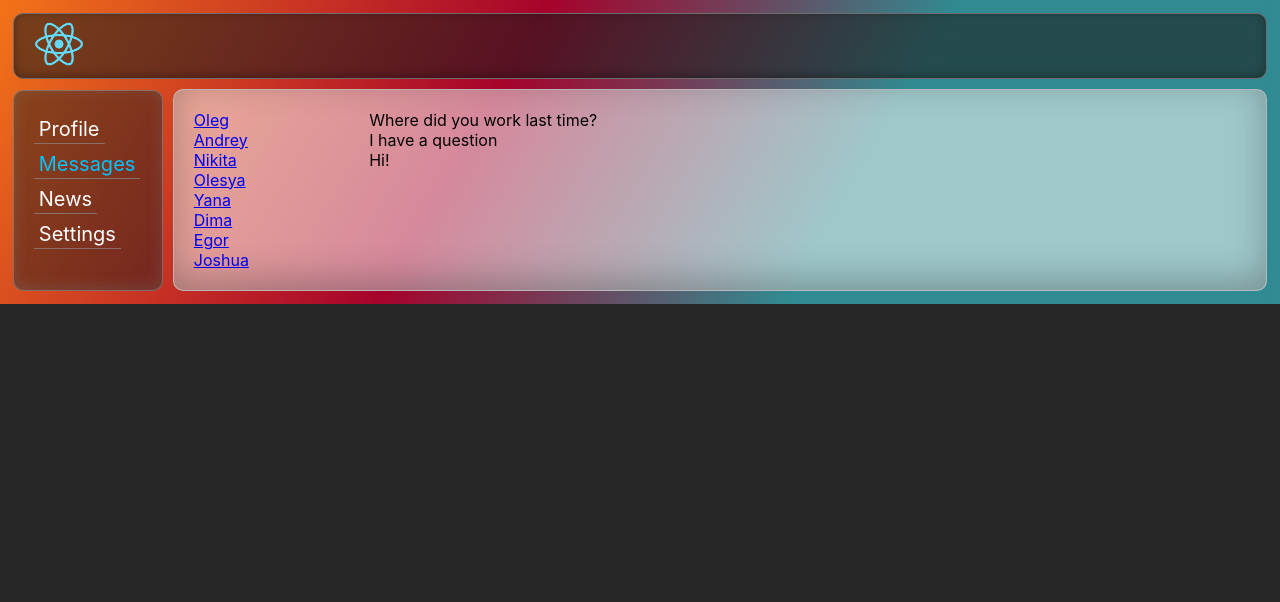
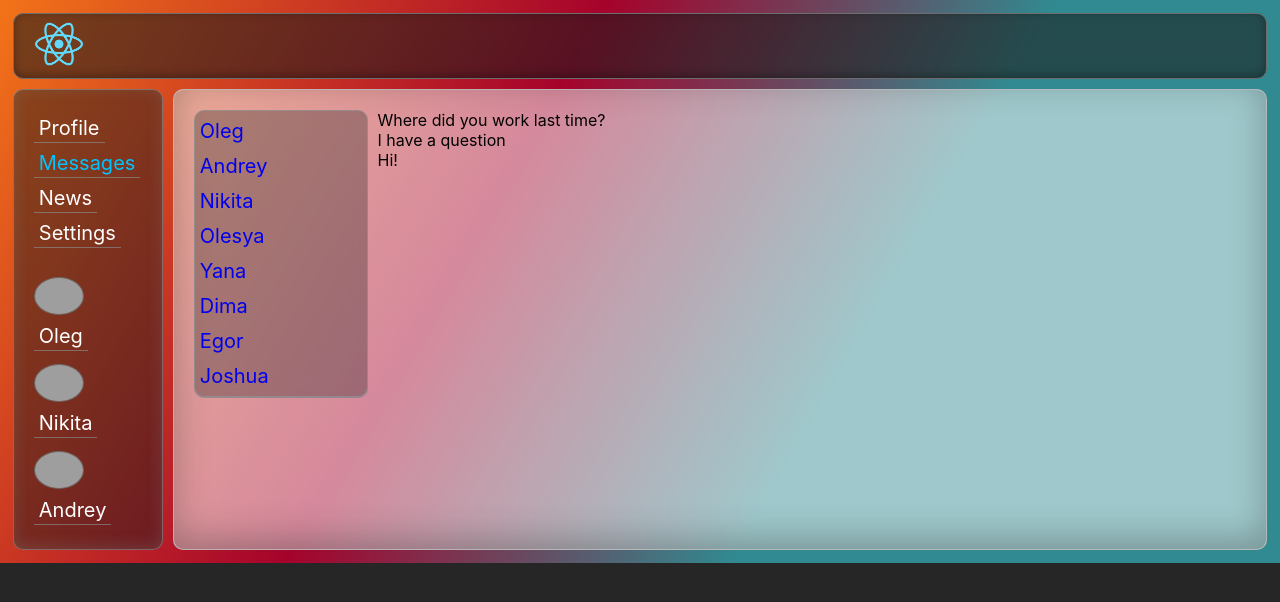
Before and after one commit to yaroslavom/Social-network, a React (Create React App) app: page /dialogs in a window 1280 px wide. Shown: the top 602 px of the page. Built offline with nearby package versions, Linux system fonts and the light colour scheme; grey boxes are pictures that could not be loaded.

Commit message:
meet with ref()

```diff
--- a/src/App.css
+++ b/src/App.css
@@ -6,6 +6,10 @@ html {
   max-width: 100%;
   max-height: 100%;
   box-sizing: border-box;
+}
+
+a {
+  text-decoration: none;
 }
 
 .background_gradient {
@@ -43,18 +47,18 @@ header .header_logo img {
   -webkit-backdrop-filter: blur( 9.0px );
   border-radius: 10px;
   border: 1px solid rgba(139, 159, 163, 0.548);
-  margin-top: 1%;
   padding: 5px 20px;
   grid-area: menu;
   box-shadow: inset 0 -2px 15px rgba(121, 120, 120, 0.33);
+
 }
 
-.menu .menu_list {
+.menu ul {
   padding-inline-start: 0px;
   list-style: none;
 }
 
-.menu .menu_list li a {
+.menu li .hover_effect {
   color: #fff;
   font-size: 20px;
   line-height: 35px;
@@ -63,15 +67,26 @@ header .header_logo img {
   box-shadow: inset 0 -1px #8b9fa38c;
 }
 
-.menu .menu_list li a:hover {
+.menu li .hover_effect:hover  {
   box-shadow: inset 0 -1.5em rgba(29, 29, 29, 0.466);
   border: 1px solid #6b6b6b;
   border-radius: 5px;
   margin-left: -1px;
 }
 
-.menu .menu_list li a.active{
+.menu li a.active{
   color:rgb(0, 195, 255);
+}
+
+.menu .menu_friends li{
+  padding-top: 10px;
+  text-decoration: none;
+}
+
+.menu .menu_friends img{
+  width: 50px;
+  border-radius: 50%;
+  border: 1px solid dimgray;
 }
 
 .content {
--- a/src/App.js
+++ b/src/App.js
@@ -15,8 +15,8 @@ const App = (props) => {
           <Navbar />
             <section className="content">
               <div className="content_wrapper">
-                  <Route path='/dialogs' render={ () => < Dialogs messages={ props.messages} dialogs={props.dialogs} />}/>
-                  <Route path='/profile' render={ () => < Profile posts={props.posts}/>}/>
+                  <Route path='/dialogs' render={ () => < Dialogs messagesPage={props.state.messagesPage} />}/>
+                  <Route path='/profile' render={ () => < Profile profilePage={props.state.profilePage} />}/>
               </div>
             </section>
         </div>
--- a/src/components/Dialogs/Dialogs.jsx
+++ b/src/components/Dialogs/Dialogs.jsx
@@ -5,10 +5,10 @@ import DialogItem from "./DialogItem/DialogItem";
 
 const Dialogs = (props) => {
   // Create Dialogs with Messages, use date in props from index.js
-  let messagesEl = props.messages.map((el) => (
+  let messagesEl = props.messagesPage.messages.map((el) => (
     <Message message={el.message} />
   ));
-  let dialogsEl = props.dialogs.map((el) => (
+  let dialogsEl = props.messagesPage.dialogs.map((el) => (
     <DialogItem name={el.name} id={el.id} />
   ));
 
--- a/src/components/Dialogs/Dialogs.module.css
+++ b/src/components/Dialogs/Dialogs.module.css
@@ -1,8 +1,30 @@
 .content_dialogs {
     display: grid;
     grid-template-columns: 2fr 10fr;
+    grid-gap: 10px;
 }
 
 .dialogs_items .active {
     color:rgb(24, 188, 238);
 }
+
+.dialogs_items {
+    background-color: rgba(29, 29, 29, 0.308);
+    backdrop-filter: blur( 9.0px );
+    -webkit-backdrop-filter: blur( 9.0px );
+    border-radius: 10px;
+    border: 1px solid rgba(139, 159, 163, 0.548);
+    padding: 5px 20px;
+    box-shadow: inset 0 -2px 15px rgba(121, 120, 120, 0.33);
+
+    color: #fff;
+    font-size: 20px;
+    line-height: 35px;
+    text-decoration: none;
+    padding: 3px 5px;
+    box-shadow: inset 0 -1px #8b9fa38c;
+}
+
+.messages {
+
+}
--- a/src/components/Navbar/Navbar.jsx
+++ b/src/components/Navbar/Navbar.jsx
@@ -6,16 +6,47 @@ const Navbar = () => {
     <nav className="menu">
       <ul className="menu_list">
         <li>
-          <NavLink to="/profile">Profile</NavLink>
+          <NavLink className="hover_effect" to="/profile">
+            Profile
+          </NavLink>
         </li>
         <li>
-          <NavLink to="/dialogs">Messages</NavLink>
+          <NavLink className="hover_effect" to="/dialogs">
+            Messages
+          </NavLink>
         </li>
         <li>
-          <a href="#">News</a>
+          <a href="#" className="hover_effect">
+            News
+          </a>
         </li>
         <li>
-          <a href="#">Settings</a>
+          <a href="#" className="hover_effect">
+            Settings
+          </a>
+        </li>
+      </ul>
+      <ul className="menu_friends">
+        <li>
+          <a href="#">
+            <img src="https://encrypted-tbn0.gstatic.com/images?q=tbn:ANd9GcRMRJKEb3xKDCPYnEAJW99iOsOBEqp1JTQS1A&usqp=CAU" />
+            <br />
+            <span className="hover_effect">Oleg</span>
+          </a>
+        </li>
+        <li>
+          <a href="#">
+            <img src="https://encrypted-tbn0.gstatic.com/images?q=tbn:ANd9GcTTue0QzcbncaPSxMCpLhzOab4a1Sux6xXpow&usqp=CAU" />
+            <br />
+            <span className="hover_effect">Nikita</span>
+          </a>
+        </li>
+        <li>
+          <a href="#">
+            <img src="https://encrypted-tbn0.gstatic.com/images?q=tbn:ANd9GcTFnG0huY6whcqQtmgJDP7XgSb8VCpmLUnKXw&usqp=CAU" />
+            <br />
+            <span className="hover_effect">Andrey</span>
+          </a>
         </li>
       </ul>
     </nav>
--- a/src/components/ProfileSection/Posts/Posts.jsx
+++ b/src/components/ProfileSection/Posts/Posts.jsx
@@ -1,4 +1,4 @@
-import React from "react";
+import React, { createRef } from "react";
 import Post from "./Post/Post";
 
 
@@ -8,14 +8,23 @@ const Posts = (props) => {
   // Create Posts Element, use PostsDate in props from index.js
   let postsEl = props.posts.map ( el => <Post message={el.message} likesCount={el.likesCount} />);
 
+  // Ref - допомагає зчитувати інформацію, коли це необхідно, але краще лише зчитувати і не змінювати її.
+  // У нашому випадку post має передатися в state, де будуть присвоюватися нові id, like, тому така функція потрубє змін.
+  let newPostElement = React.createRef();
+
+  let addPost = () => {
+    let text = newPostElement.current.value;
+    alert(text);
+  }
+
   return (
     <div className="profile_posts">
       <div className="new-post">
         <div>
-          <textarea></textarea>
+          <textarea ref={newPostElement}></textarea>
         </div>
         <div>
-          <button role="submit">Publish</button>
+          <button onClick={addPost}>Publish</button>
         </div>
       </div>
       <div className="published">
--- a/src/components/ProfileSection/ProfileSection.jsx
+++ b/src/components/ProfileSection/ProfileSection.jsx
@@ -6,7 +6,7 @@ const Profile = (props) => {
     return (
         <div className="content_profile">
           <ProfileInfo />
-          <Posts posts={props.posts}/>
+          <Posts posts={props.profilePage.posts}/>
         </div>
     )
 }
--- a/src/index.js
+++ b/src/index.js
@@ -3,33 +3,11 @@ import ReactDOM from 'react-dom';
 import './index.css';
 import App from './App';
 import reportWebVitals from './reportWebVitals';
-
-//  Date for Posts
-let postsData = [
-  {id: 1, message: "Hi, how are you?", likesCount: 2},
-  {id: 2, message: "It's my new post", likesCount: 17},
-];
-
-//  Date for Dialogs
-let messagesData = [
-  { message: "Where did you work last time?", id: 1 },
-  { message: "I have a question", id: 2 },
-  { message: "Hi!", id: 3 },
-];
-let dialogsData = [
-  { name: "Oleg", id: 1 },
-  { name: "Andrey", id: 2 },
-  { name: "Nikita", id: 3 },
-  { name: "Olesya", id: 4 },
-  { name: "Yana", id: 5 },
-  { name: "Dima", id: 6 },
-  { name: "Egor", id: 7 },
-  { name: "Joshua", id: 8 },
-];
+import state from './redux/state';
 
 ReactDOM.render(
   <React.StrictMode>
-    <App posts={postsData} dialogs={dialogsData} messages={messagesData} />
+    <App state={state} />
   </React.StrictMode>,
   document.getElementById('root')
 );
--- /dev/null
+++ b/src/redux/state.js
@@ -0,0 +1,27 @@
+let state = {
+  profilePage: {
+    posts: [
+      { id: 1, message: "Hi, how are you?", likesCount: 2 },
+      { id: 2, message: "It's my new post", likesCount: 17 },
+    ],
+  },
+  messagesPage: {
+    messages: [
+      { message: "Where did you work last time?", id: 1 },
+      { message: "I have a question", id: 2 },
+      { message: "Hi!", id: 3 },
+    ],
+    dialogs : [
+      { name: "Oleg", id: 1 },
+      { name: "Andrey", id: 2 },
+      { name: "Nikita", id: 3 },
+      { name: "Olesya", id: 4 },
+      { name: "Yana", id: 5 },
+      { name: "Dima", id: 6 },
+      { name: "Egor", id: 7 },
+      { name: "Joshua", id: 8 },
+    ],
+  },
+};
+
+export default state;
```
